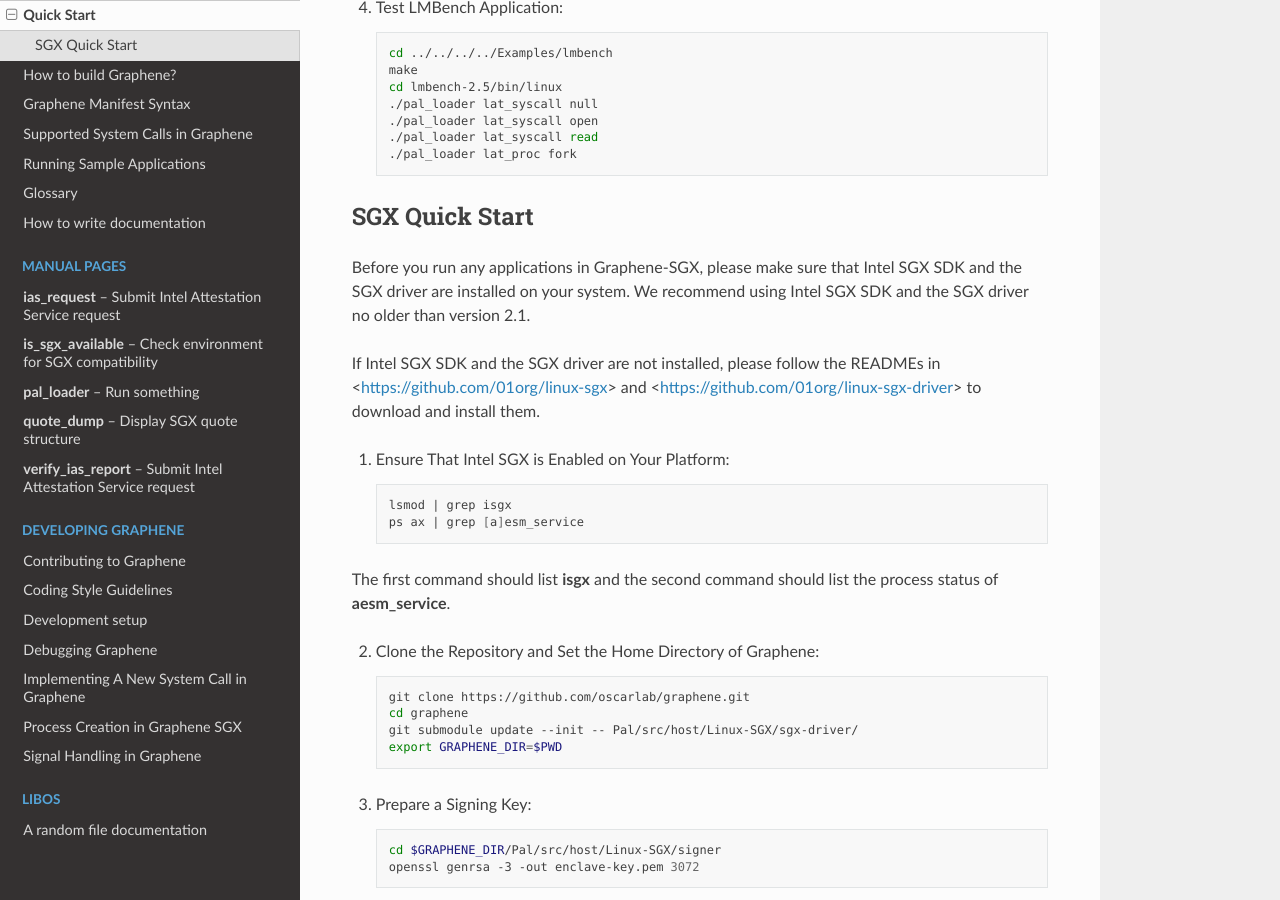
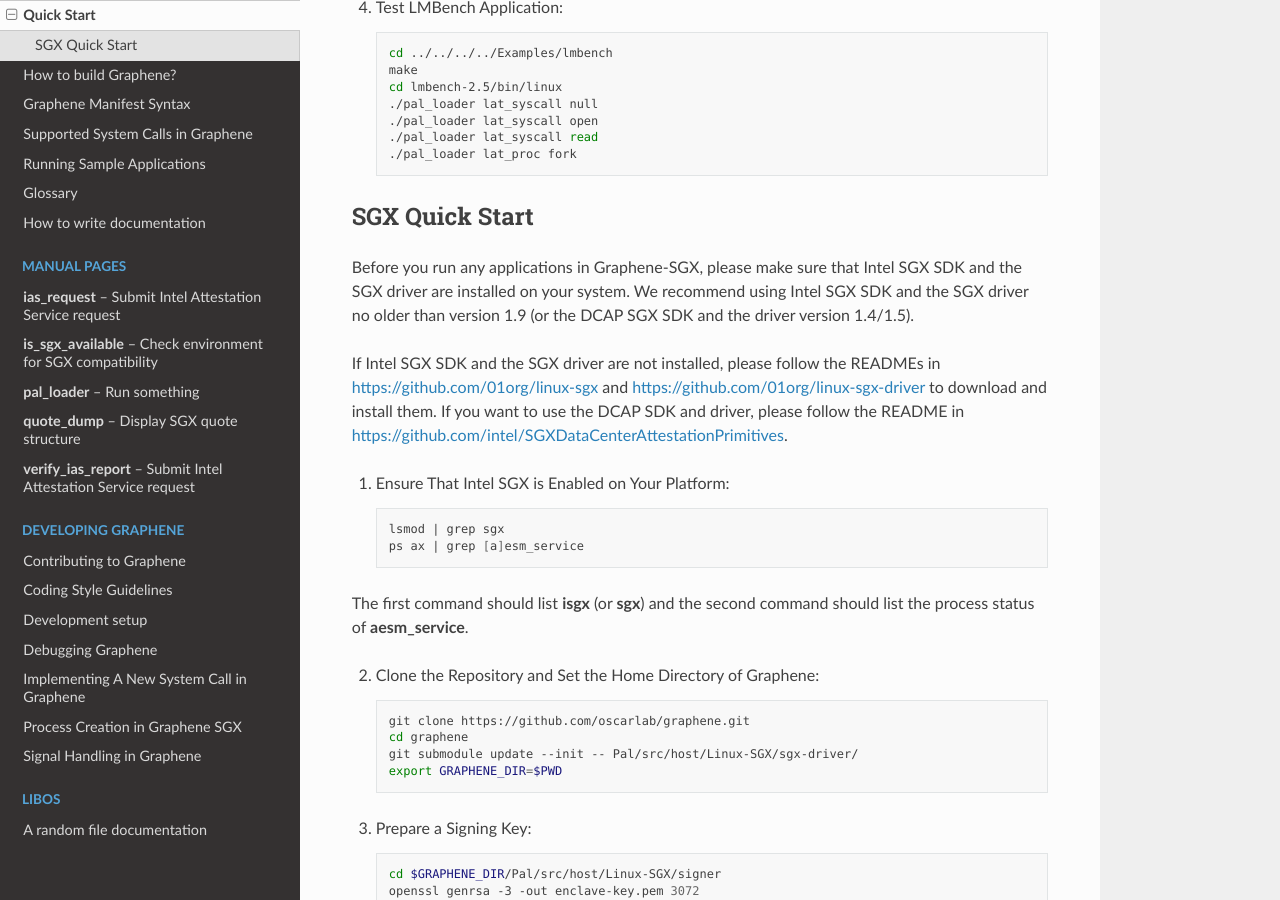
Before and after one commit to aeropittura/vaultrun, a Sphinx documentation site: the page built from Documentation/quickstart.rst, in a window 1280 px wide and 900 px high, scrolled down 539 px. Built offline with Sphinx 7.4.7 and the Read the Docs theme 2.0.0, drawn with Linux system fonts in a browser that asks for light colours.

Commit message:
[Pal/Linux-SGX] Add support for the DCAP SGX driver versions 1.5-
The DCAP SGX driver works with Flexible Launch Control (FLC) enabled
SGX processors. The FLC feature allows to use arbitrary non-Intel
Launch Enclaves and thus makes the EINITTOKEN struct unnecessary.
This commit skips the step of obtaining the EINITTOKEN struct from
the Launch enclave and instead allows to create a dummy token for
DCAP- and FLC-enabled SGX systems.

Original-co-author: Dmitrii Kuvaiskii <dmitrii.kuvaiskii@intel.com>

Original-author: Chihyun Song <ian0371@gmail.com>
Original-committer: Dmitrii Kuvaiskii <dmitrii.kuvaiskii@intel.com>
Original-commit: 35821262a5e7de9d65a3fdb597fe0a293240ee49

```diff
--- a/Documentation/oldwiki/Introduction-to-Graphene-SGX.rst
+++ b/Documentation/oldwiki/Introduction-to-Graphene-SGX.rst
@@ -94,7 +94,9 @@ Prerequisites for Untrusted Host
 ^^^^^^^^^^^^^^^^^^^^^^^^^^^^^^^^
 To run the applications on Intel SGX with Graphene-SGX, the host must have an SGX-enabled CPU, with
 Intel SGX SDK and the SGX driver installed. Please download and install the SDK and the driver from:
-<https://github.com/01org/linux-sgx> and <https://github.com/01org/linux-sgx-driver>.
+https://github.com/01org/linux-sgx and https://github.com/01org/linux-sgx-driver. If you want
+to use the DCAP SDK and driver, please download and install from:
+https://github.com/intel/SGXDataCenterAttestationPrimitives.
 
 A Graphene SGX driver (gsgx) also needs to be installed on the untrusted host. Simply run the
 following commands to build the driver::
--- a/Documentation/quickstart.rst
+++ b/Documentation/quickstart.rst
@@ -34,19 +34,22 @@ SGX Quick Start
 
 Before you run any applications in Graphene-SGX, please make sure that Intel SGX
 SDK and the SGX driver are installed on your system. We recommend using Intel
-SGX SDK and the SGX driver no older than version 2.1.
+SGX SDK and the SGX driver no older than version 1.9 (or the DCAP SGX SDK and
+the driver version 1.4/1.5).
 
 If Intel SGX SDK and the SGX driver are not installed, please follow the READMEs
-in <https://github.com/01org/linux-sgx> and
-<https://github.com/01org/linux-sgx-driver> to download and install them.
+in https://github.com/01org/linux-sgx and
+https://github.com/01org/linux-sgx-driver to download and install them.
+If you want to use the DCAP SDK and driver, please follow the README in
+https://github.com/intel/SGXDataCenterAttestationPrimitives.
 
 1. Ensure That Intel SGX is Enabled on Your Platform::
 
-      lsmod | grep isgx
+      lsmod | grep sgx
       ps ax | grep [a]esm_service
 
-The first command should list :command:`isgx` and the second command should list
-the process status of :command:`aesm_service`.
+The first command should list :command:`isgx` (or :command:`sgx`) and the
+second command should list the process status of :command:`aesm_service`.
 
 2. Clone the Repository and Set the Home Directory of Graphene::
 
```
Also changed, not shown: Documentation/building.rst (+10 -4 lines), 5 other files.
